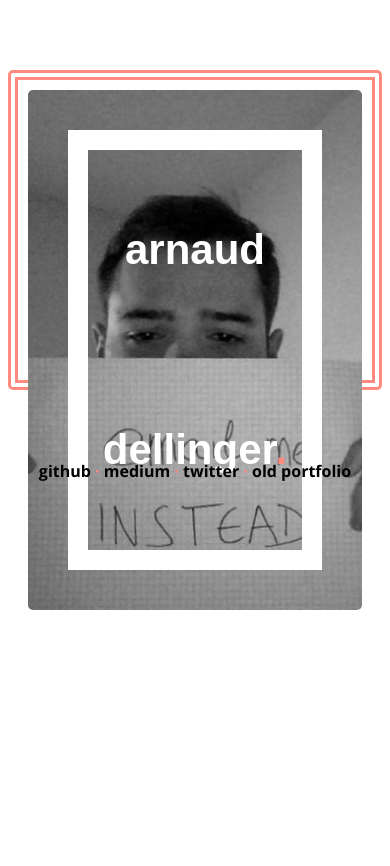
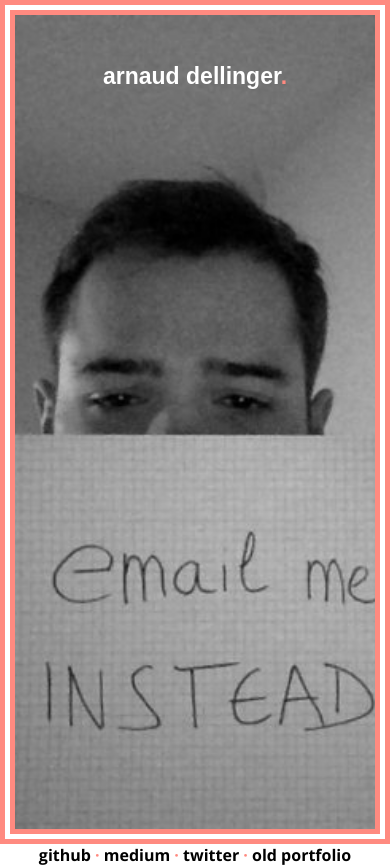
Before and after one commit to eveningkid/eveningkid.github.io, a website: page index.html in a window 390 px wide. Before the commit the page ends 844 px from the top, so only its background shows below. Drawn offline with nearby package versions, Linux system fonts and the light colour scheme.

Commit message:
Made it responsive

```diff
--- a/index.html
+++ b/index.html
@@ -2,6 +2,7 @@
 <html>
   <head>
     <meta charset="utf-8">
+    <meta name="viewport" content="width=device-width, initial-scale=1">
     <title>Arnaud Dellinger</title>
     <link rel="stylesheet" type="text/css" href="./assets/css/index.css">
   </head>
--- a/scss/index.scss
+++ b/scss/index.scss
@@ -34,7 +34,6 @@ header {
     background-position: top;
     padding: 40px;
     border-radius: 5px;
-  }
 
     h1 {
       margin: 0;
@@ -43,6 +42,7 @@ header {
       font-size: 42px;
       font-weight: 700;
       position: relative;
+    }
   }
 }
 
@@ -98,3 +98,41 @@ nav {
     top: 0;
   }
 }
+
+@media (max-width: 650px) {
+  header {
+    position: absolute;
+    top: 0;
+    left: 0;
+    right: 0;
+    bottom: 0;
+    height: auto;
+    margin: 0;
+    border-radius: 0;
+    border-width: 15px;
+
+    #picture {
+      padding: 20px;
+      position: absolute;
+      top: 0;
+      left: 0;
+      right: 0;
+      bottom: 0;
+      border-radius: 0;
+
+      h1 {
+        font-size: 23px;
+        line-height: 23px;
+        padding: 30px;
+        border-width: 0px;
+      }
+    }
+  }
+
+  nav {
+    position: absolute;
+    bottom: 0;
+    left: 0;
+    right: 0;
+  }
+}
```
Also changed, not shown: assets/css/index.css. Lines whose indentation alone changed are shown as unchanged.
